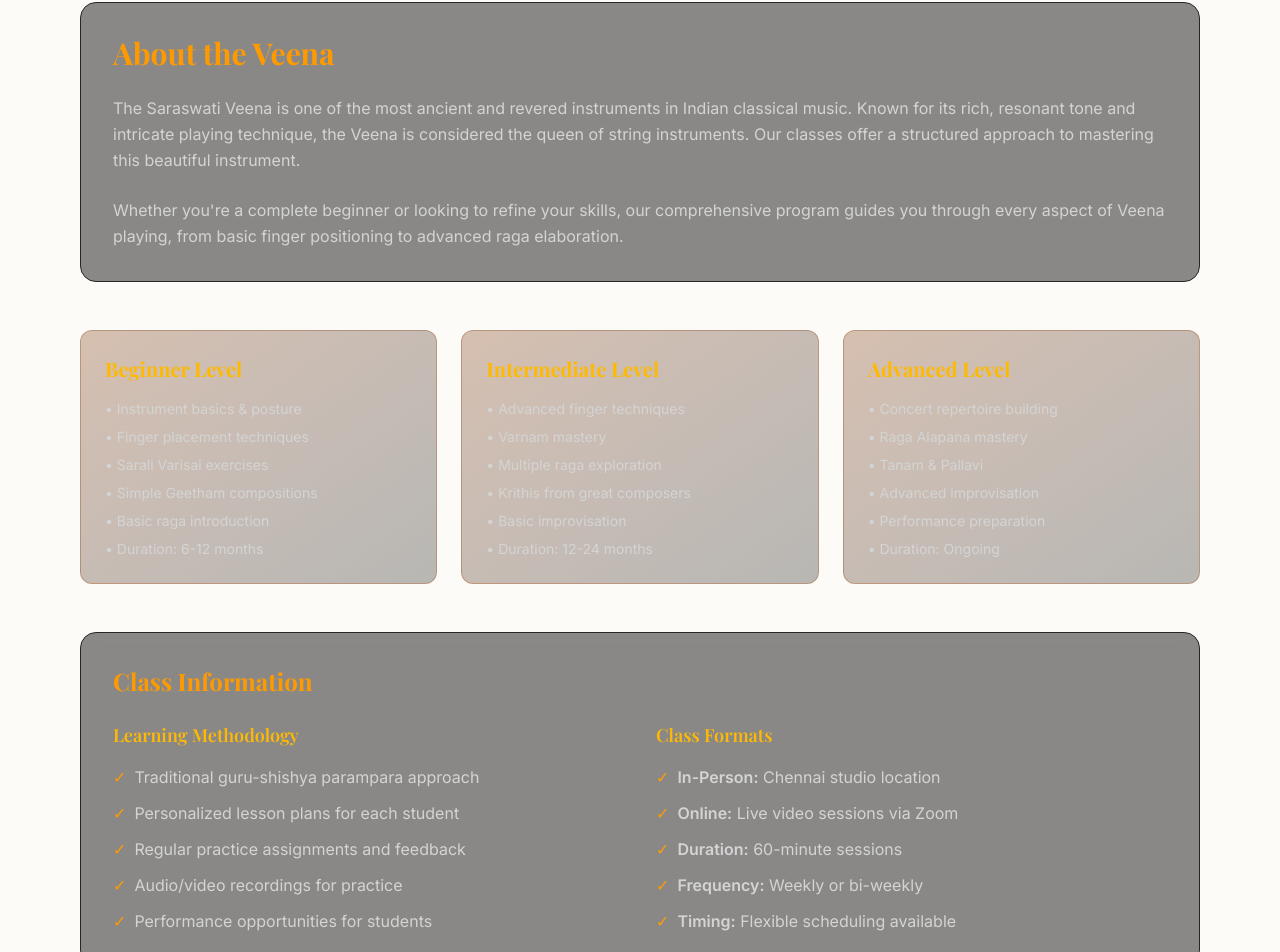
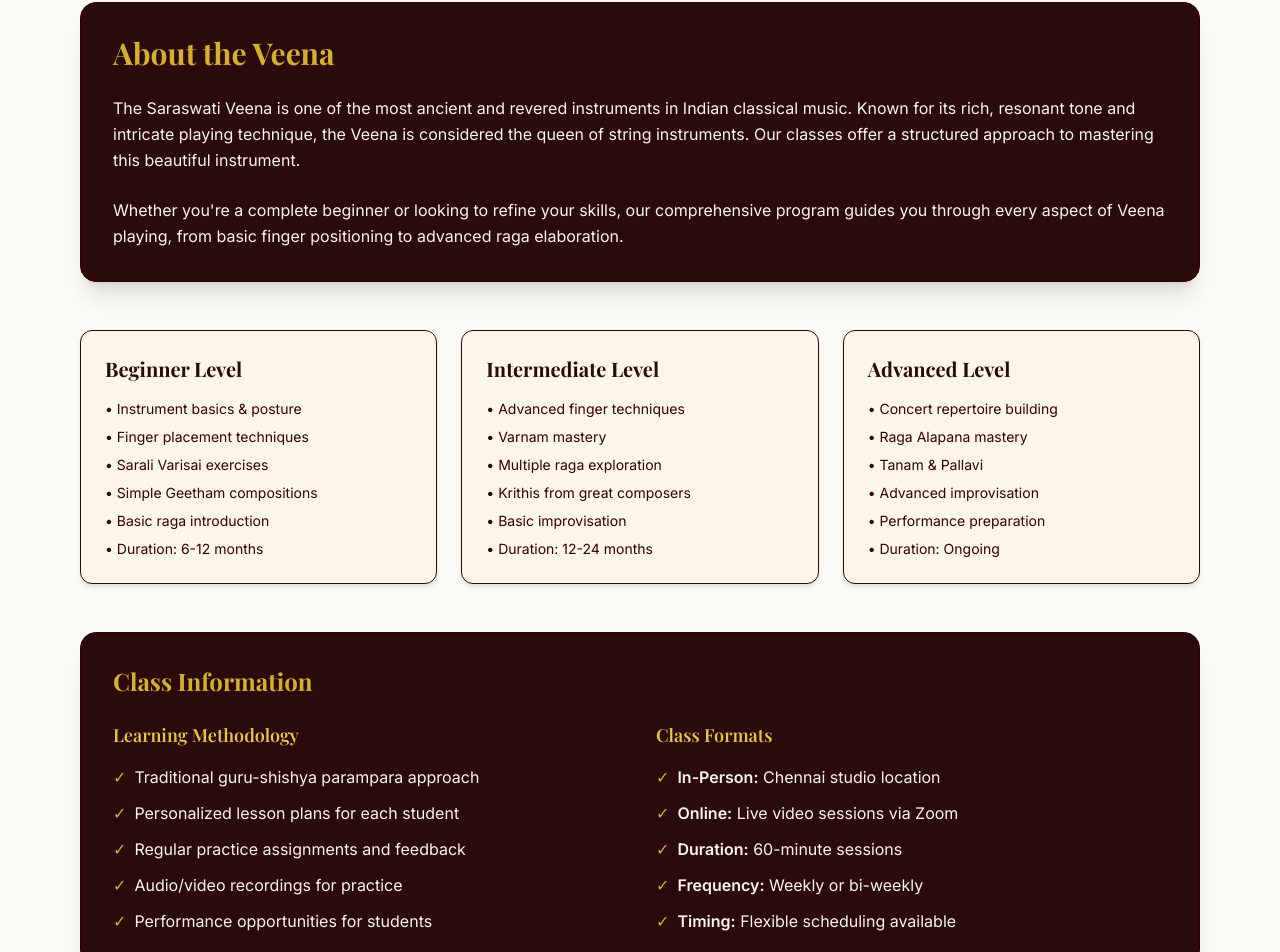
Before and after one commit to nageshraj/veena-portfolio, a React (Vite) app: page /veena in a window 1280 px wide. Shown: the part 282-1234 px from the top of the page. Built offline with nearby package versions, Linux system fonts and the light colour scheme; a web font is replaced by a local one.

Commit message:
Changed the theme to creme and maroon

```diff
--- a/src/pages/Placeholders.jsx
+++ b/src/pages/Placeholders.jsx
@@ -13,7 +13,7 @@ export const About = () => (
             <motion.h1
                 initial={{ opacity: 0, y: 20 }}
                 animate={{ opacity: 1, y: 0 }}
-                className="text-4xl md:text-5xl font-bold mb-4 bg-clip-text text-transparent bg-gradient-to-r from-amber-200 to-amber-500"
+                className="text-4xl md:text-5xl font-serif font-bold mb-4 text-maroon-900"
             >
                 About the Artist
             </motion.h1>
@@ -21,7 +21,7 @@ export const About = () => (
                 initial={{ opacity: 0, y: 20 }}
                 animate={{ opacity: 1, y: 0 }}
                 transition={{ delay: 0.1 }}
-                className="text-neutral-400 text-lg max-w-2xl mx-auto"
+                className="text-maroon-700 text-lg max-w-2xl mx-auto"
             >
                 A journey through the divine world of classical Indian music
             </motion.p>
@@ -33,8 +33,8 @@ export const About = () => (
                 animate={{ opacity: 1, x: 0 }}
                 transition={{ delay: 0.2 }}
             >
-                <div className="bg-gradient-to-br from-amber-600 to-amber-700 rounded-2xl h-96 flex items-center justify-center">
-                    <Music className="w-32 h-32 text-white opacity-30" />
+                <div className="bg-gradient-to-br from-maroon-800 to-maroon-900 rounded-2xl h-96 flex items-center justify-center shadow-xl border border-maroon-700">
+                    <Music className="w-32 h-32 text-gold-500 opacity-50" />
                 </div>
             </motion.div>
 
@@ -44,14 +44,14 @@ export const About = () => (
                 transition={{ delay: 0.3 }}
                 className="flex flex-col justify-center"
             >
-                <h2 className="text-3xl font-bold text-amber-500 mb-6">Musical Journey</h2>
-                <p className="text-neutral-300 mb-4 leading-relaxed">
+                <h2 className="text-3xl font-serif font-bold text-maroon-900 mb-6">Musical Journey</h2>
+                <p className="text-maroon-800 mb-4 leading-relaxed">
                     With over 25 years of dedicated practice and performance, our artist has established themselves as a distinguished practitioner of the Saraswati Veena and Carnatic vocal music. Their journey began at the age of 5 under the tutelage of renowned gurus in Chennai.
                 </p>
-                <p className="text-neutral-300 mb-4 leading-relaxed">
+                <p className="text-maroon-800 mb-4 leading-relaxed">
                     Having performed at prestigious venues across India and internationally, they bring a unique blend of traditional authenticity and contemporary expression to their art. Their performances are known for their emotional depth and technical precision.
                 </p>
-                <p className="text-neutral-300 leading-relaxed">
+                <p className="text-maroon-800 leading-relaxed">
                     Beyond performance, they are deeply committed to preserving and propagating this ancient art form through dedicated teaching and mentorship.
                 </p>
             </motion.div>
@@ -63,10 +63,10 @@ export const About = () => (
             transition={{ delay: 0.4 }}
             className="grid md:grid-cols-3 gap-8 mb-16"
         >
-            <div className="bg-neutral-900/50 backdrop-blur-sm rounded-xl p-6 border border-neutral-800">
-                <Award className="w-12 h-12 text-amber-500 mb-4" />
-                <h3 className="text-xl font-bold text-amber-500 mb-2">Achievements</h3>
-                <ul className="text-neutral-300 space-y-2">
+            <div className="bg-maroon-900 rounded-xl p-6 border border-maroon-800 shadow-lg text-creme-100">
+                <Award className="w-12 h-12 text-gold-500 mb-4" />
+                <h3 className="text-xl font-serif font-bold text-gold-400 mb-2">Achievements</h3>
+                <ul className="text-creme-200 space-y-2">
                     <li>• Sangeet Visharad (Honors)</li>
                     <li>• National Award Winner</li>
                     <li>• Featured Artist at Music Academy</li>
@@ -74,10 +74,10 @@ export const About = () => (
                 </ul>
             </div>
 
-            <div className="bg-neutral-900/50 backdrop-blur-sm rounded-xl p-6 border border-neutral-800">
-                <Users className="w-12 h-12 text-amber-500 mb-4" />
-                <h3 className="text-xl font-bold text-amber-500 mb-2">Teaching Legacy</h3>
-                <ul className="text-neutral-300 space-y-2">
+            <div className="bg-maroon-900 rounded-xl p-6 border border-maroon-800 shadow-lg text-creme-100">
+                <Users className="w-12 h-12 text-gold-500 mb-4" />
+                <h3 className="text-xl font-serif font-bold text-gold-400 mb-2">Teaching Legacy</h3>
+                <ul className="text-creme-200 space-y-2">
                     <li>• 200+ Students Trained</li>
                     <li>• 15 Years Teaching Experience</li>
                     <li>• Online & In-Person Classes</li>
@@ -85,10 +85,10 @@ export const About = () => (
                 </ul>
             </div>
 
-            <div className="bg-neutral-900/50 backdrop-blur-sm rounded-xl p-6 border border-neutral-800">
-                <Star className="w-12 h-12 text-amber-500 mb-4" />
-                <h3 className="text-xl font-bold text-amber-500 mb-2">Specializations</h3>
-                <ul className="text-neutral-300 space-y-2">
+            <div className="bg-maroon-900 rounded-xl p-6 border border-maroon-800 shadow-lg text-creme-100">
+                <Star className="w-12 h-12 text-gold-500 mb-4" />
+                <h3 className="text-xl font-serif font-bold text-gold-400 mb-2">Specializations</h3>
+                <ul className="text-creme-200 space-y-2">
                     <li>• Saraswati Veena</li>
                     <li>• Carnatic Vocal</li>
                     <li>• Raga Alapana</li>
@@ -110,7 +110,7 @@ export const Vocal = () => (
             <motion.h1
                 initial={{ opacity: 0, y: 20 }}
                 animate={{ opacity: 1, y: 0 }}
-                className="text-4xl md:text-5xl font-bold mb-4 bg-clip-text text-transparent bg-gradient-to-r from-amber-200 to-amber-500"
+                className="text-4xl md:text-5xl font-serif font-bold mb-4 text-maroon-900"
             >
                 Carnatic Vocal Music
             </motion.h1>
@@ -118,7 +118,7 @@ export const Vocal = () => (
                 initial={{ opacity: 0, y: 20 }}
                 animate={{ opacity: 1, y: 0 }}
                 transition={{ delay: 0.1 }}
-                className="text-neutral-400 text-lg max-w-2xl mx-auto"
+                className="text-maroon-700 text-lg max-w-2xl mx-auto"
             >
                 Discover the beauty of South Indian classical vocal tradition
             </motion.p>
@@ -128,75 +128,75 @@ export const Vocal = () => (
             initial={{ opacity: 0, y: 20 }}
             animate={{ opacity: 1, y: 0 }}
             transition={{ delay: 0.2 }}
-            className="bg-neutral-900/50 backdrop-blur-sm rounded-2xl p-8 mb-12 border border-neutral-800"
+            className="bg-maroon-900 rounded-2xl p-8 mb-12 border border-maroon-800 shadow-xl text-creme-100"
         >
-            <h2 className="text-3xl font-bold text-amber-500 mb-6">Training Programs</h2>
-            <p className="text-neutral-300 mb-8 leading-relaxed">
+            <h2 className="text-3xl font-serif font-bold text-gold-500 mb-6">Training Programs</h2>
+            <p className="text-creme-200 mb-8 leading-relaxed">
                 Our vocal music program offers comprehensive training in Carnatic classical music, covering fundamental concepts to advanced performance techniques. Each student receives personalized attention and a curriculum tailored to their learning pace and goals.
             </p>
 
             <div className="grid md:grid-cols-2 gap-8">
                 <div>
-                    <h3 className="text-xl font-semibold text-amber-400 mb-4 flex items-center">
+                    <h3 className="text-xl font-semibold text-gold-400 mb-4 flex items-center">
                         <BookOpen className="w-6 h-6 mr-2" />
                         Curriculum Highlights
                     </h3>
-                    <ul className="text-neutral-300 space-y-3">
+                    <ul className="text-creme-200 space-y-3">
                         <li className="flex items-start">
-                            <span className="text-amber-500 mr-2">•</span>
+                            <span className="text-gold-500 mr-2">•</span>
                             <span>Sarali Varisai & Janta Varisai (Basic exercises)</span>
                         </li>
                         <li className="flex items-start">
-                            <span className="text-amber-500 mr-2">•</span>
+                            <span className="text-gold-500 mr-2">•</span>
                             <span>Geetham, Swarajathi, and Varnam</span>
                         </li>
                         <li className="flex items-start">
-                            <span className="text-amber-500 mr-2">•</span>
+                            <span className="text-gold-500 mr-2">•</span>
                             <span>Krithis from various composers</span>
                         </li>
                         <li className="flex items-start">
-                            <span className="text-amber-500 mr-2">•</span>
+                            <span className="text-gold-500 mr-2">•</span>
                             <span>Raga Alapana and Neraval</span>
                         </li>
                         <li className="flex items-start">
-                            <span className="text-amber-500 mr-2">•</span>
+                            <span className="text-gold-500 mr-2">•</span>
                             <span>Kalpana Swaram (Improvisation)</span>
                         </li>
                         <li className="flex items-start">
-                            <span className="text-amber-500 mr-2">•</span>
+                            <span className="text-gold-500 mr-2">•</span>
                             <span>Bhajans and Devotional songs</span>
                         </li>
                     </ul>
                 </div>
 
                 <div>
-                    <h3 className="text-xl font-semibold text-amber-400 mb-4 flex items-center">
+                    <h3 className="text-xl font-semibold text-gold-400 mb-4 flex items-center">
                         <Calendar className="w-6 h-6 mr-2" />
                         Class Structure
                     </h3>
-                    <ul className="text-neutral-300 space-y-3">
+                    <ul className="text-creme-200 space-y-3">
                         <li className="flex items-start">
-                            <span className="text-amber-500 mr-2">•</span>
+                            <span className="text-gold-500 mr-2">•</span>
                             <span>One-on-one sessions (60 minutes)</span>
                         </li>
                         <li className="flex items-start">
-                            <span className="text-amber-500 mr-2">•</span>
+                            <span className="text-gold-500 mr-2">•</span>
                             <span>Group classes available</span>
                         </li>
                         <li className="flex items-start">
-                            <span className="text-amber-500 mr-2">•</span>
+                            <span className="text-gold-500 mr-2">•</span>
                             <span>Flexible scheduling (weekdays/weekends)</span>
                         </li>
                         <li className="flex items-start">
-                            <span className="text-amber-500 mr-2">•</span>
+                            <span className="text-gold-500 mr-2">•</span>
                             <span>Online and in-person options</span>
                         </li>
                         <li className="flex items-start">
-                            <span className="text-amber-500 mr-2">•</span>
+                            <span className="text-gold-500 mr-2">•</span>
                             <span>Monthly progress assessments</span>
                         </li>
                         <li className="flex items-start">
-                            <span className="text-amber-500 mr-2">•</span>
+                            <span className="text-gold-500 mr-2">•</span>
                             <span>Annual student concerts</span>
                         </li>
                     </ul>
@@ -208,21 +208,21 @@ export const Vocal = () => (
             initial={{ opacity: 0, y: 20 }}
             animate={{ opacity: 1, y: 0 }}
             transition={{ delay: 0.3 }}
-            className="bg-gradient-to-r from-amber-900/20 to-purple-900/20 rounded-2xl p-8 border border-amber-800/30"
+            className="bg-creme-200 rounded-2xl p-8 border border-maroon-200 shadow-md"
         >
-            <h2 className="text-2xl font-bold text-amber-500 mb-6 text-center">Student Testimonials</h2>
+            <h2 className="text-2xl font-serif font-bold text-maroon-900 mb-6 text-center">Student Testimonials</h2>
             <div className="grid md:grid-cols-2 gap-6">
-                <div className="bg-neutral-900/50 rounded-xl p-6">
-                    <p className="text-neutral-300 italic mb-4">
+                <div className="bg-creme-100 rounded-xl p-6 border border-maroon-100 shadow-sm">
+                    <p className="text-maroon-800 italic mb-4">
                         "The depth of knowledge and patience in teaching is remarkable. I've grown tremendously as a vocalist in just one year."
                     </p>
-                    <p className="text-amber-400 font-semibold">- Priya S., Advanced Student</p>
+                    <p className="text-maroon-600 font-semibold">- Priya S., Advanced Student</p>
                 </div>
-                <div className="bg-neutral-900/50 rounded-xl p-6">
-                    <p className="text-neutral-300 italic mb-4">
+                <div className="bg-creme-100 rounded-xl p-6 border border-maroon-100 shadow-sm">
+                    <p className="text-maroon-800 italic mb-4">
                         "Perfect blend of traditional teaching methods with modern accessibility. The online classes are just as effective!"
                     </p>
-                    <p className="text-amber-400 font-semibold">- Rajesh K., Intermediate Student</p>
+                    <p className="text-maroon-600 font-semibold">- Rajesh K., Intermediate Student</p>
                 </div>
             </div>
         </motion.div>
@@ -240,7 +240,7 @@ export const Veena = () => (
             <motion.h1
                 initial={{ opacity: 0, y: 20 }}
                 animate={{ opacity: 1, y: 0 }}
-                className="text-4xl md:text-5xl font-bold mb-4 bg-clip-text text-transparent bg-gradient-to-r from-amber-200 to-amber-500"
+                className="text-4xl md:text-5xl font-serif font-bold mb-4 text-maroon-900"
             >
                 Saraswati Veena Classes
             </motion.h1>
@@ -248,7 +248,7 @@ export const Veena = () => (
                 initial={{ opacity: 0, y: 20 }}
                 animate={{ opacity: 1, y: 0 }}
                 transition={{ delay: 0.1 }}
-                className="text-neutral-400 text-lg max-w-2xl mx-auto"
+                className="text-maroon-700 text-lg max-w-2xl mx-auto"
             >
                 Master the divine instrument of Goddess Saraswati
             </motion.p>
@@ -258,13 +258,13 @@ export const Veena = () => (
             initial={{ opacity: 0, y: 20 }}
             animate={{ opacity: 1, y: 0 }}
             transition={{ delay: 0.2 }}
-            className="bg-neutral-900/50 backdrop-blur-sm rounded-2xl p-8 mb-12 border border-neutral-800"
+            className="bg-maroon-900 rounded-2xl p-8 mb-12 border border-maroon-800 shadow-xl text-creme-100"
         >
-            <h2 className="text-3xl font-bold text-amber-500 mb-6">About the Veena</h2>
-            <p className="text-neutral-300 mb-6 leading-relaxed">
+            <h2 className="text-3xl font-serif font-bold text-gold-500 mb-6">About the Veena</h2>
+            <p className="text-creme-200 mb-6 leading-relaxed">
                 The Saraswati Veena is one of the most ancient and revered instruments in Indian classical music. Known for its rich, resonant tone and intricate playing technique, the Veena is considered the queen of string instruments. Our classes offer a structured approach to mastering this beautiful instrument.
             </p>
-            <p className="text-neutral-300 leading-relaxed">
+            <p className="text-creme-200 leading-relaxed">
                 Whether you're a complete beginner or looking to refine your skills, our comprehensive program guides you through every aspect of Veena playing, from basic finger positioning to advanced raga elaboration.
             </p>
         </motion.div>
@@ -275,9 +275,9 @@ export const Veena = () => (
             transition={{ delay: 0.3 }}
             className="grid md:grid-cols-3 gap-6 mb-12"
         >
-            <div className="bg-gradient-to-br from-amber-900/30 to-neutral-900/30 rounded-xl p-6 border border-amber-800/30">
-                <h3 className="text-xl font-bold text-amber-400 mb-4">Beginner Level</h3>
-                <ul className="text-neutral-300 space-y-2 text-sm">
+            <div className="bg-creme-200 rounded-xl p-6 border border-maroon-200 shadow-md">
+                <h3 className="text-xl font-bold text-maroon-900 mb-4">Beginner Level</h3>
+                <ul className="text-maroon-800 space-y-2 text-sm">
                     <li>• Instrument basics & posture</li>
                     <li>• Finger placement techniques</li>
                     <li>• Sarali Varisai exercises</li>
@@ -287,9 +287,9 @@ export const Veena = () => (
                 </ul>
             </div>
 
-            <div className="bg-gradient-to-br from-amber-900/30 to-neutral-900/30 rounded-xl p-6 border border-amber-800/30">
-                <h3 className="text-xl font-bold text-amber-400 mb-4">Intermediate Level</h3>
-                <ul className="text-neutral-300 space-y-2 text-sm">
+            <div className="bg-creme-200 rounded-xl p-6 border border-maroon-200 shadow-md">
+                <h3 className="text-xl font-bold text-maroon-900 mb-4">Intermediate Level</h3>
+                <ul className="text-maroon-800 space-y-2 text-sm">
                     <li>• Advanced finger techniques</li>
                     <li>• Varnam mastery</li>
                     <li>• Multiple raga exploration</li>
@@ -299,9 +299,9 @@ export const Veena = () => (
                 </ul>
             </div>
 
-            <div className="bg-gradient-to-br from-amber-900/30 to-neutral-900/30 rounded-xl p-6 border border-amber-800/30">
-                <h3 className="text-xl font-bold text-amber-400 mb-4">Advanced Level</h3>
-                <ul className="text-neutral-300 space-y-2 text-sm">
+            <div className="bg-creme-200 rounded-xl p-6 border border-maroon-200 shadow-md">
+                <h3 className="text-xl font-bold text-maroon-900 mb-4">Advanced Level</h3>
+                <ul className="text-maroon-800 space-y-2 text-sm">
                     <li>• Concert repertoire building</li>
                     <li>• Raga Alapana mastery</li>
                     <li>• Tanam & Pallavi</li>
@@ -316,57 +316,57 @@ export const Veena = () => (
             initial={{ opacity: 0, y: 20 }}
             animate={{ opacity: 1, y: 0 }}
             transition={{ delay: 0.4 }}
-            className="bg-neutral-900/50 backdrop-blur-sm rounded-2xl p-8 border border-neutral-800"
+            className="bg-maroon-900 rounded-2xl p-8 border border-maroon-800 shadow-xl text-creme-100"
         >
-            <h2 className="text-2xl font-bold text-amber-500 mb-6">Class Information</h2>
+            <h2 className="text-2xl font-serif font-bold text-gold-500 mb-6">Class Information</h2>
             <div className="grid md:grid-cols-2 gap-8">
                 <div>
-                    <h3 className="text-lg font-semibold text-amber-400 mb-4">Learning Methodology</h3>
-                    <ul className="text-neutral-300 space-y-3">
+                    <h3 className="text-lg font-semibold text-gold-400 mb-4">Learning Methodology</h3>
+                    <ul className="text-creme-200 space-y-3">
                         <li className="flex items-start">
-                            <span className="text-amber-500 mr-2">✓</span>
+                            <span className="text-gold-500 mr-2">✓</span>
                             <span>Traditional guru-shishya parampara approach</span>
                         </li>
                         <li className="flex items-start">
-                            <span className="text-amber-500 mr-2">✓</span>
+                            <span className="text-gold-500 mr-2">✓</span>
                             <span>Personalized lesson plans for each student</span>
                         </li>
                         <li className="flex items-start">
-                            <span className="text-amber-500 mr-2">✓</span>
+                            <span className="text-gold-500 mr-2">✓</span>
                             <span>Regular practice assignments and feedback</span>
                         </li>
                         <li className="flex items-start">
-                            <span className="text-amber-500 mr-2">✓</span>
+                            <span className="text-gold-500 mr-2">✓</span>
                             <span>Audio/video recordings for practice</span>
                         </li>
                         <li className="flex items-start">
-                            <span className="text-amber-500 mr-2">✓</span>
+                            <span className="text-gold-500 mr-2">✓</span>
                             <span>Performance opportunities for students</span>
                         </li>
                     </ul>
                 </div>
 
                 <div>
-                    <h3 className="text-lg font-semibold text-amber-400 mb-4">Class Formats</h3>
-                    <ul className="text-neutral-300 space-y-3">
+                    <h3 className="text-lg font-semibold text-gold-400 mb-4">Class Formats</h3>
+                    <ul className="text-creme-200 space-y-3">
                         <li className="flex items-start">
-                            <span className="text-amber-500 mr-2">✓</span>
+                            <span className="text-gold-500 mr-2">✓</span>
                             <span><strong>In-Person:</strong> Chennai studio location</span>
                         </li>
                         <li className="flex items-start">
-                            <span className="text-amber-500 mr-2">✓</span>
+                            <span className="text-gold-500 mr-2">✓</span>
                             <span><strong>Online:</strong> Live video sessions via Zoom</span>
                         </li>
                         <li className="flex items-start">
-                            <span className="text-amber-500 mr-2">✓</span>
+                            <span className="text-gold-500 mr-2">✓</span>
                             <span><strong>Duration:</strong> 60-minute sessions</span>
                         </li>
                         <li className="flex items-start">
-                            <span className="text-amber-500 mr-2">✓</span>
+                            <span className="text-gold-500 mr-2">✓</span>
                             <span><strong>Frequency:</strong> Weekly or bi-weekly</span>
                         </li>
                         <li className="flex items-start">
-                            <span className="text-amber-500 mr-2">✓</span>
+                            <span className="text-gold-500 mr-2">✓</span>
                             <span><strong>Timing:</strong> Flexible scheduling available</span>
                         </li>
                     </ul>
```
Also changed, not shown: src/pages/Contact.jsx (+26 -26 lines).
